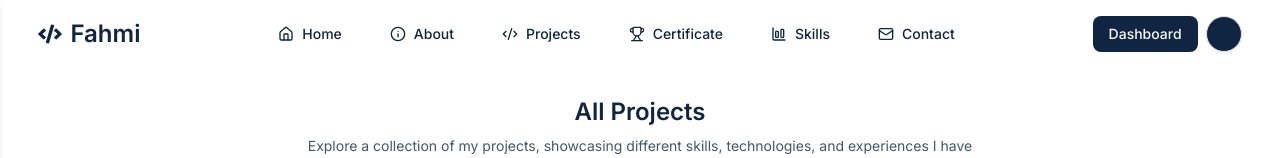
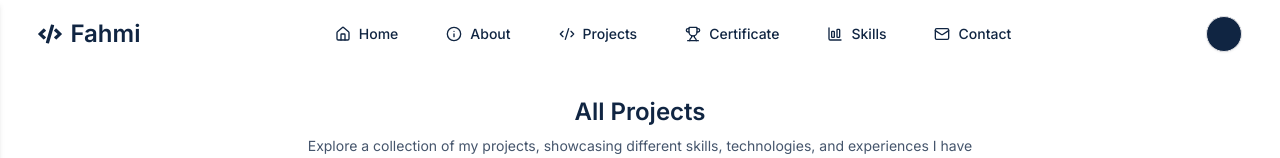
Before and after one commit to Mochfahmi17/next-portfolio, a Next.js app: page /projects in a window 1280 px wide. Shown: the top 158 px of the page. Built offline with nearby package versions, Linux system fonts and the light colour scheme; no server answers.

Commit message:
delete middleware and add status login to show dashboard menu

```diff
--- a/components/header/navbar.tsx
+++ b/components/header/navbar.tsx
@@ -18,6 +18,7 @@ import { FaCode } from "react-icons/fa";
 import ButtonTheme from "./button-theme";
 import clsx from "clsx";
 import { easeOut, motion } from "motion/react";
+import { useAuth } from "@/hooks/useAuth";
 
 const menuItem = [
   {
@@ -53,7 +54,7 @@ const menuItem = [
 ];
 
 const Navbar = () => {
-  // const { isLoggedIn } = useAuth();
+  const { isLoggedIn } = useAuth();
   const [activeSection, setActiveSection] = useState("home");
   const [isOpen, setIsOpen] = useState(false);
   const [scroll, setScroll] = useState(false);
@@ -130,14 +131,14 @@ const Navbar = () => {
 
       {/* Darkmode button */}
       <div className="hidden items-center gap-2 lg:flex">
-        {/* {isLoggedIn && (
-        )} */}
+        {isLoggedIn && (
           <Button
             className="bg-darkBlue hover:bg-darkBlue/90 dark:text-electricViolet cursor-pointer dark:bg-white"
             asChild
           >
             <Link href="/dashboard/projects">Dashboard</Link>
           </Button>
+        )}
         <ButtonTheme />
       </div>
     </motion.header>
--- a/middleware.ts
+++ b/middleware.ts
@@ -1,15 +1,15 @@
 import { NextRequest, NextResponse } from "next/server";
 
-const dashboardRoutes = "/dashboard";
+// const dashboardRoutes = "/dashboard";
 const authRoutes = ["/login"];
 
 export default function middleware(request: NextRequest) {
   const { pathname } = request.nextUrl;
   const token = request.cookies.get("accessToken")?.value;
 
-  if (!token && pathname.startsWith(dashboardRoutes)) {
-    return NextResponse.redirect(new URL("/", request.nextUrl));
-  }
+  // if (!token && pathname.startsWith(dashboardRoutes)) {
+  //   return NextResponse.redirect(new URL("/", request.nextUrl));
+  // }
 
   if (token && authRoutes.includes(pathname)) {
     return NextResponse.redirect(new URL("/", request.nextUrl));
```
Lines whose indentation alone changed are shown as unchanged.
